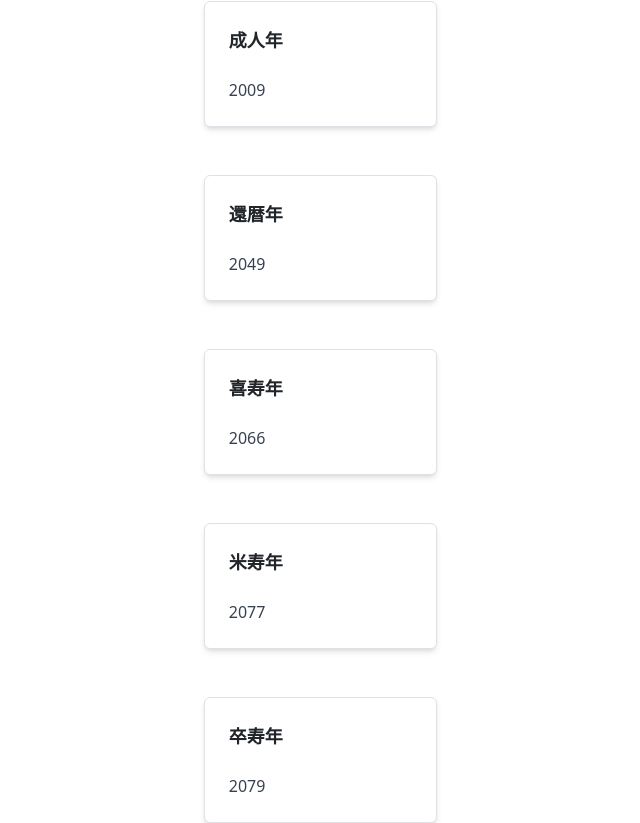
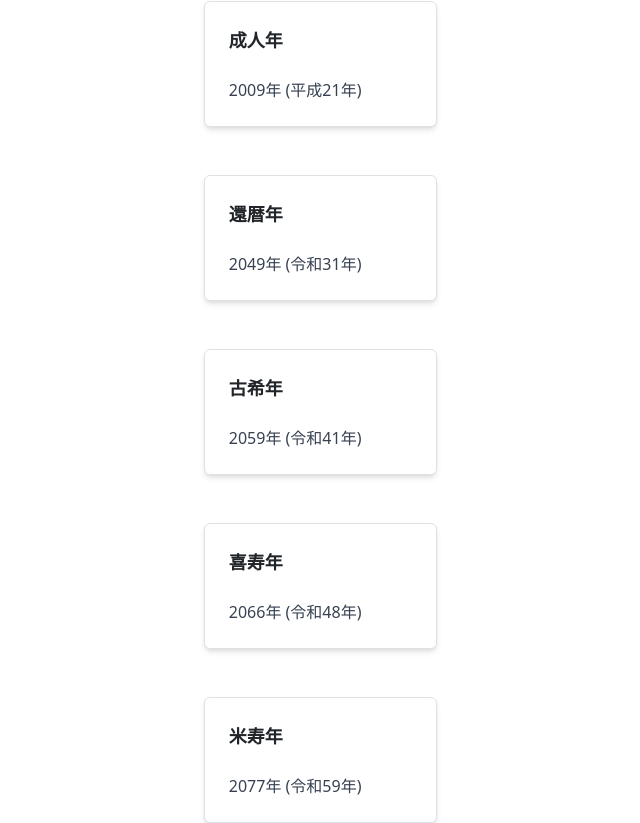
Before and after one commit to foresukecom/toolbox, a Vue app: page /birthdate-info in a window 1280 px wide. Shown: the part 1719-2542 px from the top of the page, without its empty margins (249-889 px from the left). Built offline with nearby package versions, Linux system fonts and the light colour scheme; no server answers.

Commit message:
fix: お祝い年のフォーマット変更

```diff
--- a/src/views/BirthdateInfo.vue
+++ b/src/views/BirthdateInfo.vue
@@ -10,15 +10,15 @@
           <InfoCard title="曜日" :text="result.dayOfWeek" :showCopyButton="false" />
           <InfoCard title="小学校"
             :text="`${result.primarySchoolAdmissionYear}年4月〜${result.primarySchoolGraduationYear}年3月
-                                                                                          (${toJapaneseEra(result.primarySchoolAdmissionYear)}年4月〜${toJapaneseEra(result.primarySchoolGraduationYear)}年3月)`"
+                                                                                                      (${toJapaneseEra(result.primarySchoolAdmissionYear)}年4月〜${toJapaneseEra(result.primarySchoolGraduationYear)}年3月)`"
             :showCopyButton="false" />
           <InfoCard title="中学校"
             :text="`${result.middleSchoolAdmissionYear}年4月〜${result.middleSchoolGraduationYear}年3月
-                                                                                        (${toJapaneseEra(result.middleSchoolAdmissionYear)}年4月〜${toJapaneseEra(result.middleSchoolGraduationYear)}年3月)`"
+                                                                                                    (${toJapaneseEra(result.middleSchoolAdmissionYear)}年4月〜${toJapaneseEra(result.middleSchoolGraduationYear)}年3月)`"
             :showCopyButton="false" />
           <InfoCard title="高校"
             :text="`${result.highSchoolAdmissionYear}年4月〜${result.highSchoolGraduationYear}年3月
-                                                                                        (${toJapaneseEra(result.highSchoolAdmissionYear)}年4月〜${toJapaneseEra(result.highSchoolGraduationYear)}年3月)`"
+                                                                                                    (${toJapaneseEra(result.highSchoolAdmissionYear)}年4月〜${toJapaneseEra(result.highSchoolGraduationYear)}年3月)`"
             :showCopyButton="false" />
           <label>大学・専門学校の制度: </label>
           <select v-model="universityDuration" @change="calculate()">
@@ -30,17 +30,17 @@
 
           <InfoCard title="大学・専門学校"
             :text="`${result.universityAdmissionYear}年4月〜${result.universityGraduationYear}年3月
-                                                                  (${toJapaneseEra(result.universityAdmissionYear)}年4月〜${toJapaneseEra(result.universityGraduationYear)}年3月)`"
+                                                                              (${toJapaneseEra(result.universityAdmissionYear)}年4月〜${toJapaneseEra(result.universityGraduationYear)}年3月)`"
             :showCopyButton="false" />
-          <InfoCard title="社会人歴" :text="result.workExperience > 0 ? result.workExperience.toString() + ' 年' : '-'" :showCopyButton="false" />
-          <InfoCard title="成人年" :text="result.adultYear.toString()" :showCopyButton="false" />
-          <InfoCard title="還暦年" :text="result.kanrekiYear.toString()" :showCopyButton="false" />
-          <InfoCard title="喜寿年" :text="result.kijuYear.toString()" :showCopyButton="false" />
-          <InfoCard title="米寿年" :text="result.beijuYear.toString()" :showCopyButton="false" />
-          <InfoCard title="卒寿年" :text="result.sotsujuYear.toString()" :showCopyButton="false" />
-          <InfoCard title="白寿年" :text="result.hakujuYear.toString()" :showCopyButton="false" />
-          <InfoCard title="傘寿年" :text="result.sanjuYear.toString()" :showCopyButton="false" />
-          <InfoCard title="古希年" :text="result.kokiYear.toString()" :showCopyButton="false" />
+          <InfoCard title="社会人歴" :text="result.workExperience > 0 ? result.workExperience.toString() + ' 年' : '-'"
+            :showCopyButton="false" />
+
+
+
+          <div v-for="(milestone, index) in result.milestones" :key="index">
+            <InfoCard :title="milestone.name"
+              :text="milestone.year.toString() + '年 (' + toJapaneseEra(milestone.year) + '年)'" :showCopyButton="false" />
+          </div>
         </div>
       </div>
     </div>
@@ -75,6 +75,19 @@ export default {
       const currentYear = new Date().getFullYear();
       const universityAdmissionYear = birthYear + 19;
       const universityGraduationYear = universityAdmissionYear + parseInt(this.universityDuration);
+
+      const milestones = [
+        { name: "成人年", year: birthYear + 20 },
+        { name: "古希年", year: birthYear + 70 },
+        { name: "還暦年", year: birthYear + 60 },
+        { name: "喜寿年", year: birthYear + 77 },
+        { name: "米寿年", year: birthYear + 88 },
+        { name: "卒寿年", year: birthYear + 90 },
+        { name: "白寿年", year: birthYear + 99 },
+        { name: "傘寿年", year: birthYear + 100 }
+      ];
+      milestones.sort((a, b) => a.year - b.year);
+
       const result = {
         zodiac: '星座',  // 星座を正確に計算するロジックは省略
         zodiacSign: this.getZodiacSign(birthYear),
@@ -88,16 +101,8 @@ export default {
         universityAdmissionYear: universityAdmissionYear,
         universityGraduationYear: universityGraduationYear,
         workExperience: Math.max(0, currentYear - universityGraduationYear),
-        adultYear: birthYear + 20,
-        kanrekiYear: birthYear + 60,
-        kijuYear: birthYear + 77,
-        beijuYear: birthYear + 88,
-        sotsujuYear: birthYear + 90,
-        hakujuYear: birthYear + 99,
-        sanjuYear: birthYear + 100,
-        kokiYear: birthYear + 70
+        milestones: milestones,
       };
-
       this.result = result;
     },
     getZodiacSign(year) {
```
